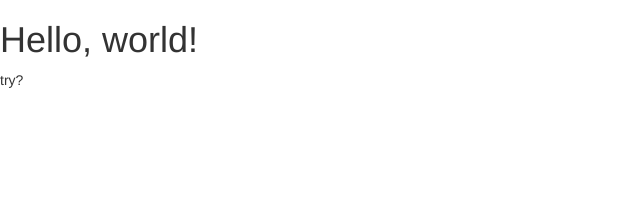
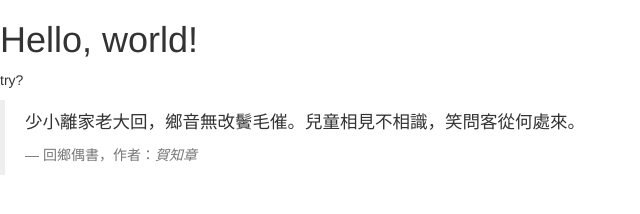
Before and after one commit to chlorella/hkbu-jour-2106-homework3, a plain HTML site: page index-bootstarp.html in a window 1280 px wide. Shown: the whole page, without its empty margins (0-640 px from the left). Drawn offline with nearby package versions, Linux system fonts and the light colour scheme.

Commit message:
blockquote

```diff
--- a/index-bootstarp.html
+++ b/index-bootstarp.html
@@ -22,6 +22,10 @@
   <body>
     <h1>Hello, world!</h1>
     <p>try?</p>
+    <blockquote>
+    <p>少小離家老大回，鄉音無改鬢毛催。兒童相見不相識，笑問客從何處來。</p>
+     <footer>回鄉偶書，作者：<cite title="Source Title">賀知章</cite></footer>
+    </blockquote>
 
     <!-- jQuery (Bootstrap 所有外掛均需要使用) -->
     <script src="https://ajax.googleapis.com/ajax/libs/jquery/1.11.1/jquery.min.js"></script>
```
